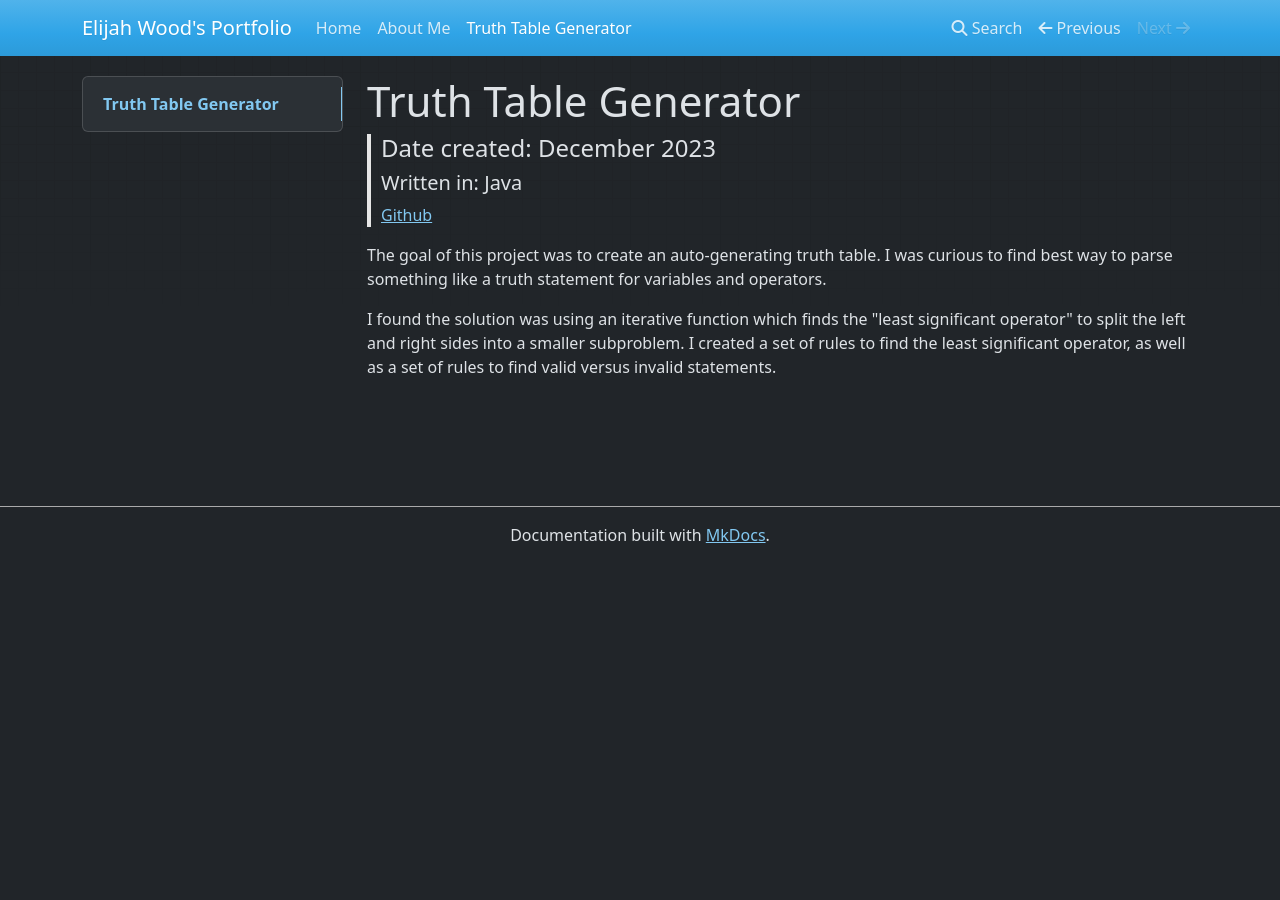
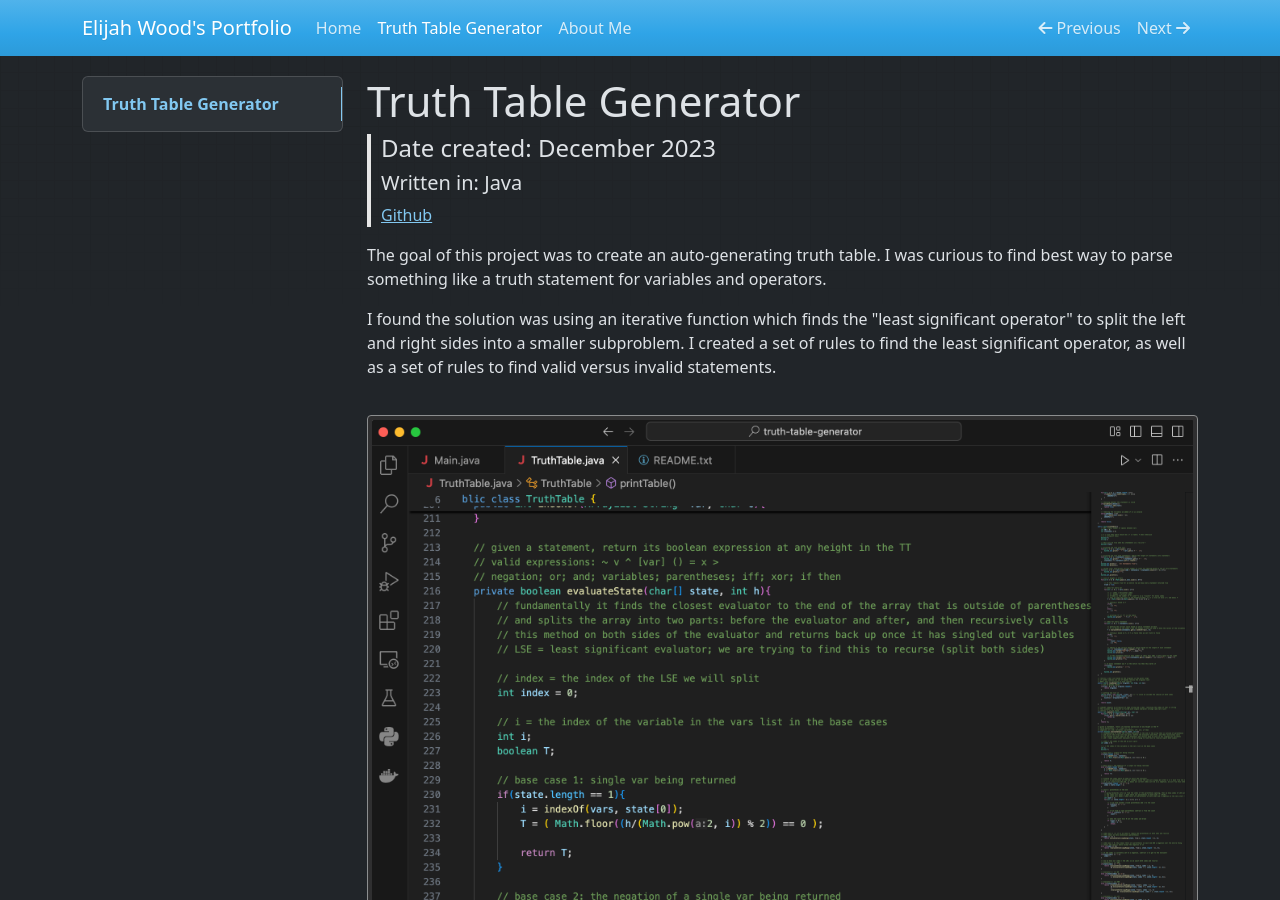
Before and after one commit to ElijahWood2003/portfolio, an MkDocs documentation site: the page built from docs/ttgen.md, in a window 1280 px wide and 900 px high. Built offline with MkDocs 1.6.1, drawn with Linux system fonts in a browser that asks for light colours; nearby versions of some CDN libraries; some of the changed lines change nothing that is shown.

Commit message:
Updated TTG

```diff
--- a/docs/ttgen.md
+++ b/docs/ttgen.md
@@ -4,5 +4,10 @@
 > ##### Written in: **Java**
 >
 > [Github](https://github.com/ElijahWood2003/truth-table-generator)
+
 <p>The goal of this project was to create an auto-generating truth table. I was curious to find best way to parse something like a truth statement for variables and operators.</p>
 <p>I found the solution was using an iterative function which finds the "least significant operator" to split the left and right sides into a smaller subproblem. I created a set of rules to find the least significant operator, as well as a set of rules to find valid versus invalid statements.</p>
+
+![Screenshot 1](images/ttg_scn1.png "Screenshot 1")
+
+![Screenshot 2](images/ttg_scn2.png "Screenshot 2")
--- a/mkdocs.yml
+++ b/mkdocs.yml
@@ -2,3 +2,10 @@ site_name: Elijah Wood's Portfolio
 theme:
   name: mkdocs
   color_mode: dark
+
+nav:
+  - 'index.md'
+  - 'ttgen.md'
+  - 'about.md'
+
+plugins: []
```
Also changed, not shown: docs/images/ttg_scn1.png (added), docs/images/ttg_scn2.png (added), 1 other file.
